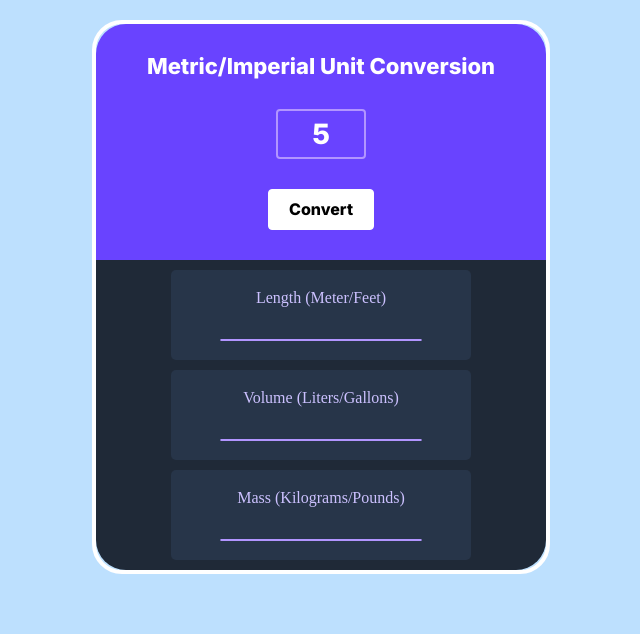
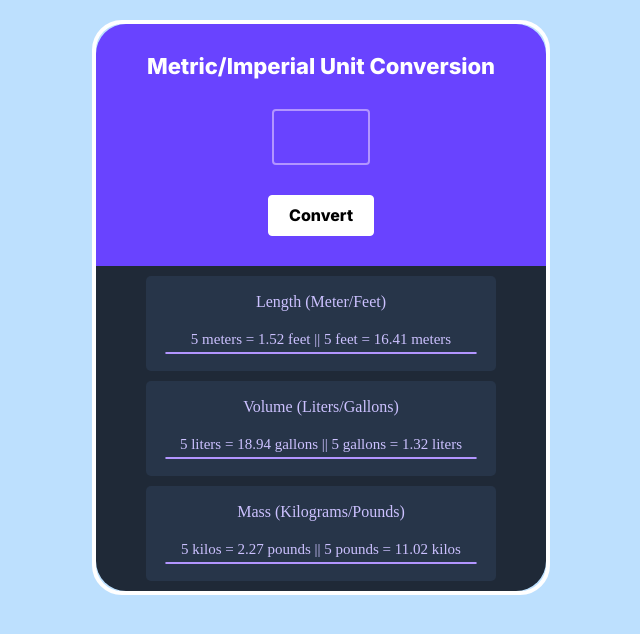
Before and after one commit to vanshjain99/unit-converter, a website built with Vite: page index.html in a window 1280 px wide. Both pictures are taken after typing "5" into the empty fields and a click on the button "Convert". Shown: the whole page, without its empty margins (319-959 px from the left). Built offline with nearby package versions, Linux system fonts and the light colour scheme.

Commit message:
JS (working app)

```diff
--- a/index.css
+++ b/index.css
@@ -70,8 +70,8 @@ body {
     flex-direction: column;
     align-items: center;
     justify-content: space-around;
-    width: 300px;
-    height: 75;
+    width: 350px;
+    height: 80px;
     background: #273549;
     margin-top: 10px;
     border-radius: 5px;
@@ -81,7 +81,7 @@ body {
     color: #CCC1FF;
 }
 .line{
-    width: 200px;
+    width: 310px;
     height: 0px;
     border: 0.1px solid #B295FF;
     border-radius: 1px;
@@ -90,5 +90,5 @@ body {
     color: #CCC1FF;
     margin: 0px;
     padding: 0px;
-    font-size: 12;
+    font-size: 15px;
 }
--- a/index.html
+++ b/index.html
@@ -1,5 +1,7 @@
+<!DOCTYPE html>
 <html>
-    <head><link rel="stylesheet" href="https://cdnjs.cloudflare.com/ajax/libs/normalize/8.0.1/normalize.css">
+    <head>
+        <link rel="stylesheet" href="https://cdnjs.cloudflare.com/ajax/libs/normalize/8.0.1/normalize.css">
         <link rel="stylesheet" href="index.css">
         <link rel="preconnect" href="https://fonts.googleapis.com">
         <link rel="preconnect" href="https://fonts.gstatic.com" crossorigin>
@@ -17,19 +19,20 @@
             <div id="conversion-container">
                 <div class="unit-card">
                     <p class="unit-heading">Length (Meter/Feet)</p>
-                    <p class="unit-result"></p>
+                    <p class="unit-result" id="length-p"></p>
                     <div class="line"></div>
                 </div>
                 <div class="unit-card">
                     <p class="unit-heading">Volume (Liters/Gallons)</p>
-                    <p class="unit-result"></p>
+                    <p class="unit-result" id="volume-p"></p>
                     <div class="line"></div>
                 </div>
                 <div class="unit-card">
                     <p class="unit-heading">Mass (Kilograms/Pounds)</p>
-                    <p class="unit-result"></p>
+                    <p class="unit-result" id="mass-p"></p>
                     <div class="line"></div>
                 </div>
+
         </div>
         <script src="index.js"></script>
     </body>
--- a/index.js
+++ b/index.js
@@ -3,3 +3,43 @@
 1 liter = 0.264 gallon
 1 kilogram = 2.204 pound
 */
+const convertBtnEl = document.getElementById("convert-btn")
+const inputBoxEl = document.getElementById("input-box")
+const lengthEl = document.getElementById("length-p")
+const volumeEl = document.getElementById("volume-p")
+const massEl = document.getElementById("mass-p")
+
+convertBtnEl.addEventListener("click", function(){
+    let valueNum = inputBoxEl.value
+    let feetValue = toFeet(valueNum)
+    let meterValue = toMeter(valueNum)
+    let gallonValue = toGallon(valueNum)
+    let literValue = toLiter(valueNum)
+    let poundValue = toPound(valueNum)
+    let kilogramValue = toKilogram(valueNum)
+    lengthEl.textContent = `${valueNum} meters = ${feetValue} feet || ${valueNum} feet = ${meterValue} meters`
+    volumeEl.textContent = `${valueNum} liters = ${gallonValue} gallons || ${valueNum} gallons = ${literValue} liters`
+    massEl.textContent = `${valueNum} kilos = ${poundValue} pounds || ${valueNum} pounds = ${kilogramValue} kilos`
+    inputBoxEl.value = ""
+})
+
+
+//calculating funtions
+function toFeet(len){
+    return (len / 3.281).toFixed(2)
+}
+function toMeter(len){
+    return (len * 3.281).toFixed(2)
+}
+function toGallon(vol){
+    return (vol / 0.264).toFixed(2)
+}
+function toLiter(vol){
+    return (vol * 0.264).toFixed(2)
+}
+function toPound(mass){
+    return (mass / 2.204).toFixed(2)
+}
+function toKilogram(mass){
+    return (mass * 2.204).toFixed(2)
+}
```
